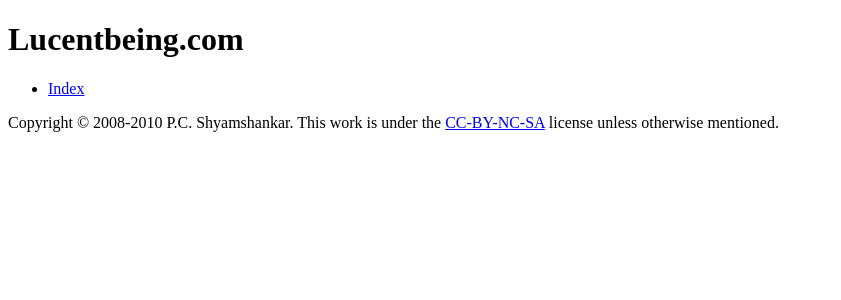
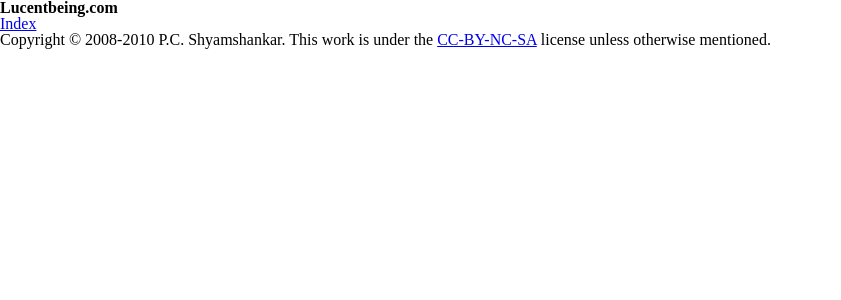
Before and after one commit to sykloid/lucentbeing.com, a Django app: template templates/djournal/entry_index.html in a window 1280 px wide. Shown: the top 300 px of the page, without its empty margins (0-841 px from the left). Run offline with Django 3.2, Linux system fonts and the light colour scheme; the template is opened without the code that fills it, so the values that code supplies are empty.

Commit message:
Add CSS references to reset and main stylesheets in base template.

```diff
--- /dev/null
+++ b/static/assets/css/reset.css
@@ -0,0 +1,103 @@
+/*
+html5doctor.com Reset Stylesheet
+v1.4.1
+2010-03-01
+Author: Richard Clark - http://richclarkdesign.com
+*/
+
+html, body, div, span, object, iframe,
+h1, h2, h3, h4, h5, h6, p, blockquote, pre,
+abbr, address, cite, code,
+del, dfn, em, img, ins, kbd, q, samp,
+small, strong, sub, sup, var,
+b, i,
+dl, dt, dd, ol, ul, li,
+fieldset, form, label, legend,
+table, caption, tbody, tfoot, thead, tr, th, td,
+article, aside, canvas, details, figcaption, figure,
+footer, header, hgroup, menu, nav, section, summary,
+time, mark, audio, video {
+    margin:0;
+    padding:0;
+    border:0;
+    outline:0;
+    font-size:100%;
+    vertical-align:baseline;
+    background:transparent;
+}
+
+body {
+    line-height:1;
+}
+
+:focus {
+	outline: 1;
+}
+
+article,aside,canvas,details,figcaption,figure,
+footer,header,hgroup,menu,nav,section,summary {
+    display:block;
+}
+
+nav ul {
+    list-style:none;
+}
+
+blockquote, q {
+    quotes:none;
+}
+
+blockquote:before, blockquote:after,
+q:before, q:after {
+    content:'';
+    content:none;
+}
+
+a {
+    margin:0;
+    padding:0;
+    border:0;
+    font-size:100%;
+    vertical-align:baseline;
+    background:transparent;
+}
+
+ins {
+    background-color:#ff9;
+    color:#000;
+    text-decoration:none;
+}
+
+mark {
+    background-color:#ff9;
+    color:#000;
+    font-style:italic;
+    font-weight:bold;
+}
+
+del {
+    text-decoration: line-through;
+}
+
+abbr[title], dfn[title] {
+    border-bottom:1px dotted #000;
+    cursor:help;
+}
+
+table {
+    border-collapse:collapse;
+    border-spacing:0;
+}
+
+hr {
+    display:block;
+    height:1px;
+    border:0;
+    border-top:1px solid #cccccc;
+    margin:1em 0;
+    padding:0;
+}
+
+input, select {
+    vertical-align:middle;
+}
--- a/templates/base.html
+++ b/templates/base.html
@@ -11,6 +11,8 @@
         {% endblock head %}
 
         {% block css %}
+            <link rel="stylesheet" href="{{ STATIC_URL }}/assets/css/reset.css">
+            <link rel="stylesheet" href="{{ STATIC_URL }}/assets/css/style.css">
         {% endblock css %}
 
         <style>
```
Also changed, not shown: static/assets/css/style.css (added).
